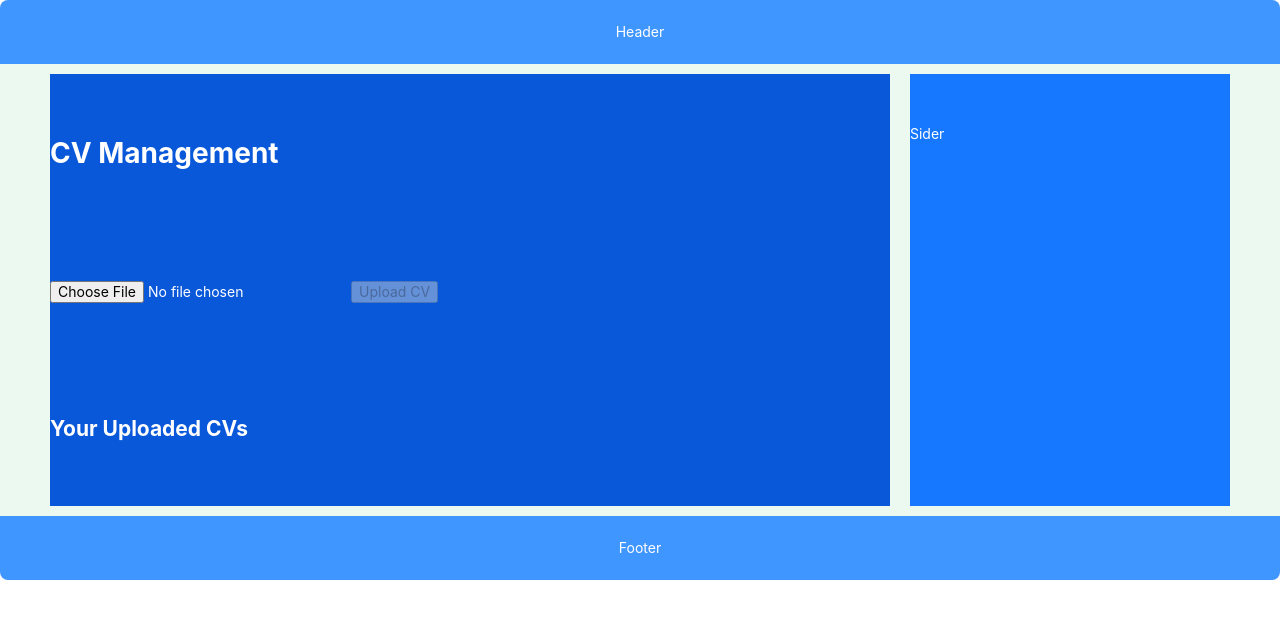
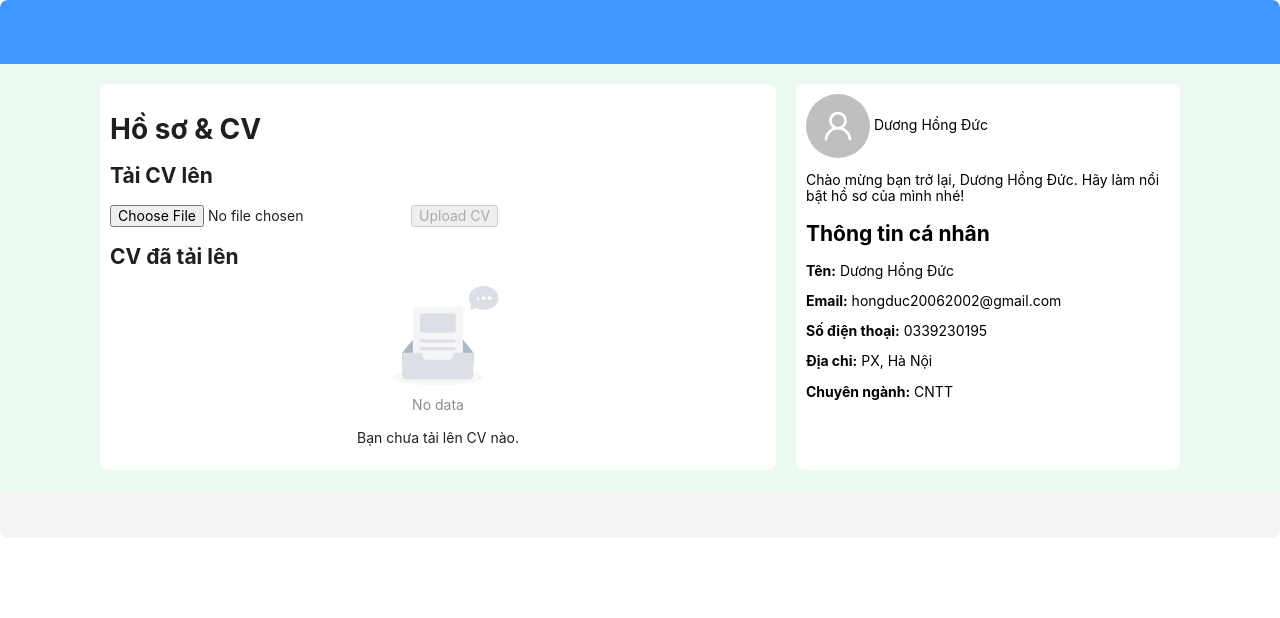
Before and after one commit to ddv2609/administrator-job-portal, a React (Create React App) app in the folder fe-job-portal-proj/: page /cv-management in a window 1280 px wide. Shown: the top 618 px of the page. Built offline with nearby package versions, Linux system fonts and the light colour scheme.

Commit message:
update CandidateCV FE

```diff
--- a/fe-job-portal-proj/src/components/CandidateCV/CVList.jsx
+++ b/fe-job-portal-proj/src/components/CandidateCV/CVList.jsx
@@ -1,9 +1,16 @@
+import { Empty } from 'antd';
 import React from 'react';
 
 const CVList = ({ cvs, onDelete }) => {
     return (
         <div>
-            <h2>Your Uploaded CVs</h2>
+            <h2>CV đã tải lên</h2>
+            {cvs.length === 0 ? (
+                <div style={{textAlign: 'center'}}>
+                    <Empty />
+                    <p>Bạn chưa tải lên CV nào.</p>
+                </div>
+            ) : (
                 <ul>
                     {cvs.map(cv => (
                         <li key={cv.id}>
@@ -14,6 +21,7 @@ const CVList = ({ cvs, onDelete }) => {
                         </li>
                     ))}
                 </ul>
+            )}
         </div>
     );
 };
--- a/fe-job-portal-proj/src/components/CandidateCV/CVUpload.jsx
+++ b/fe-job-portal-proj/src/components/CandidateCV/CVUpload.jsx
@@ -20,12 +20,17 @@ const CVUpload = ({ onUploadSuccess }) => {
     };
 
     return (
+        <>
         <div>
-            <input type="file" onChange={handleFileChange} />
-            <button onClick={handleUpload} disabled={!selectedFile}>
-                Upload CV
-            </button>
+            <h2>Tải CV lên</h2>
         </div>
+        <div>
+                <input type="file" onChange={handleFileChange} />
+                <button onClick={handleUpload} disabled={!selectedFile}>
+                    Upload CV
+                </button>
+        </div>
+        </>
     );
 };
 
--- /dev/null
+++ b/fe-job-portal-proj/src/components/CandidateCV/UserInfo.jsx
@@ -0,0 +1,25 @@
+import { UserOutlined } from '@ant-design/icons';
+import { Avatar } from 'antd';
+import React from 'react';
+
+const UserInfo = ({ user }) => {
+    return (
+        <div>
+            <div>
+                <Avatar size={64} icon={<UserOutlined />} /> <span>{user.name}</span>
+                <p>Chào mừng bạn trở lại, {user.name}. Hãy làm nổi bật hồ sơ của mình nhé!</p>
+            </div>
+            <div>
+                <h2>Thông tin cá nhân</h2>
+                <p><strong>Tên:</strong> {user.name}</p>
+                <p><strong>Email:</strong> {user.email}</p>
+                <p><strong>Số điện thoại:</strong> {user.phone}</p>
+                <p><strong>Địa chỉ:</strong> {user.address}</p>
+                <p><strong>Chuyên ngành:</strong> {user.major}</p>
+            </div>
+
+        </div>
+    );
+};
+
+export default UserInfo;
--- a/fe-job-portal-proj/src/pages/CVManagement/CVManagementPage.jsx
+++ b/fe-job-portal-proj/src/pages/CVManagement/CVManagementPage.jsx
@@ -2,6 +2,7 @@ import { Layout } from 'antd';
 import React, { useState } from 'react';
 import CVList from '../../components/CandidateCV/CVList';
 import CVUpload from '../../components/CandidateCV/CVUpload';
+import UserInfo from '../../components/CandidateCV/UserInfo';
 
 const { Header, Footer, Sider, Content } = Layout;
 
@@ -14,22 +15,20 @@ const headerStyle = {
     backgroundColor: '#4096ff'
 };
 const contentStyle = {
-    minHeight: 120,
-    lineHeight: '120px',
-    color: '#fff',
-    backgroundColor: '#0958d9',
-    margin: '10px 10px 10px 50px',
+    padding: 10,
+    borderRadius: 8,
+    backgroundColor: '#fff',
+    margin: '20px 10px 20px 100px',
 };
 const siderStyle = {
-    lineHeight: '120px',
-    color: '#fff',
-    backgroundColor: '#1677ff',
-    margin: '10px 50px 10px 10px',
+    padding: 10,
+    borderRadius: 8,
+    backgroundColor: '#fff',
+    margin: '20px 100px 20px 10px',
 };
 const footerStyle = {
     textAlign: 'center',
     color: '#fff',
-    backgroundColor: '#4096ff',
 };
 const layoutStyle = {
     borderRadius: 8,
@@ -48,22 +47,31 @@ const CVManagementPage = () => {
         setCvs(prevCvs => prevCvs.filter(cv => cv.id !== cvId));
     };
 
+    const user = {
+        name: "Dương Hồng Đức",
+        email: "hongduc20062002@gmail.com",
+        phone: "0339230195",
+        address: "PX, Hà Nội",
+        major: "CNTT"
+    };
     return (
         <Layout style={layoutStyle}>
-            <Header style={headerStyle}>Header</Header>
+            <Header style={headerStyle}></Header>
             <Layout>
                 <Content style={contentStyle}>
                     <div>
-                        <h1>CV Management</h1>
+                        <h1>Hồ sơ & CV</h1>
                         <CVUpload onUploadSuccess={handleUploadSuccess} />
                         <CVList cvs={cvs} onDelete={handleDelete} />
                     </div>
                 </Content>
-                <Sider width="25%" style={siderStyle}>
-                    Sider
+                <Sider width="30%" style={siderStyle}>
+                    <div>
+                        <UserInfo user={user} />
+                    </div>
                 </Sider>
             </Layout>
-            <Footer style={footerStyle}>Footer</Footer>
+            <Footer style={footerStyle}></Footer>
         </Layout>
     );
 };
```
Lines whose indentation alone changed are shown as unchanged.
